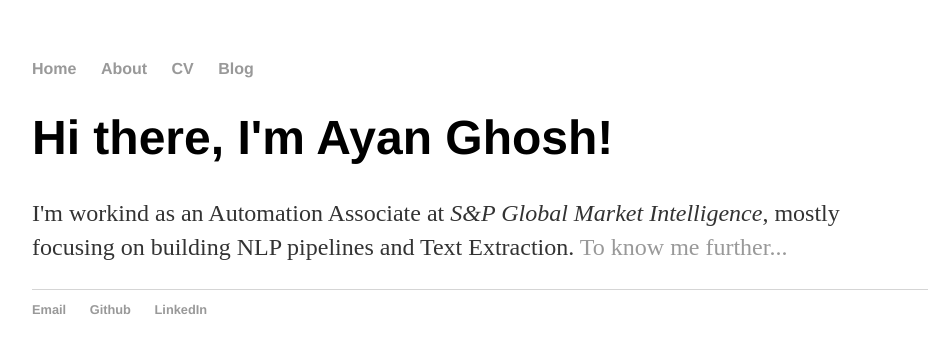
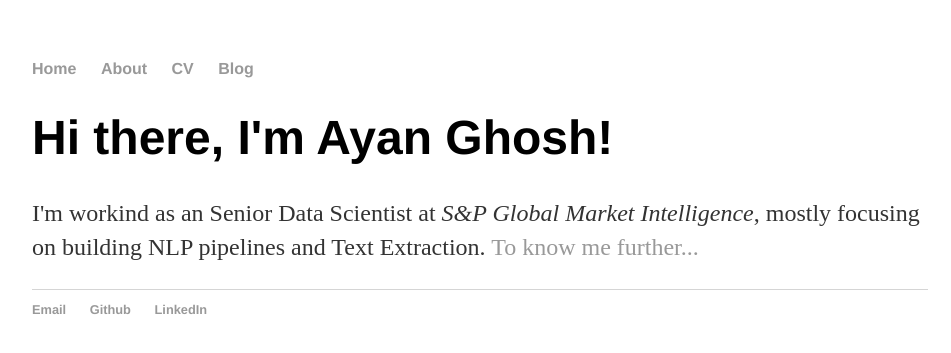
Before and after one commit to ayan-ghosh103/ayan-ghosh103.github.io, a Jekyll site: the page built from index.html, in a window 1280 px wide. Shown: the top 353 px of the page, without its empty margins (160-1111 px from the left). Built offline with Jekyll 4.4.1, drawn with Linux system fonts in a browser that asks for light colours.

Commit message:
Update index.html

```diff
--- a/index.html
+++ b/index.html
@@ -4,5 +4,5 @@ title: Ayan Ghosh
 ---
 <div class="blurb">
 	<h1>Hi there, I'm Ayan Ghosh!</h1>
-	<p>I'm workind as an Automation Associate at <em>S&P Global Market Intelligence</em>, mostly focusing on building NLP pipelines and Text Extraction. <a href="/about">To know me further...</a></p>
+	<p>I'm workind as an Senior Data Scientist at <em>S&P Global Market Intelligence</em>, mostly focusing on building NLP pipelines and Text Extraction. <a href="/about">To know me further...</a></p>
 </div><!-- /.blurb -->
```
